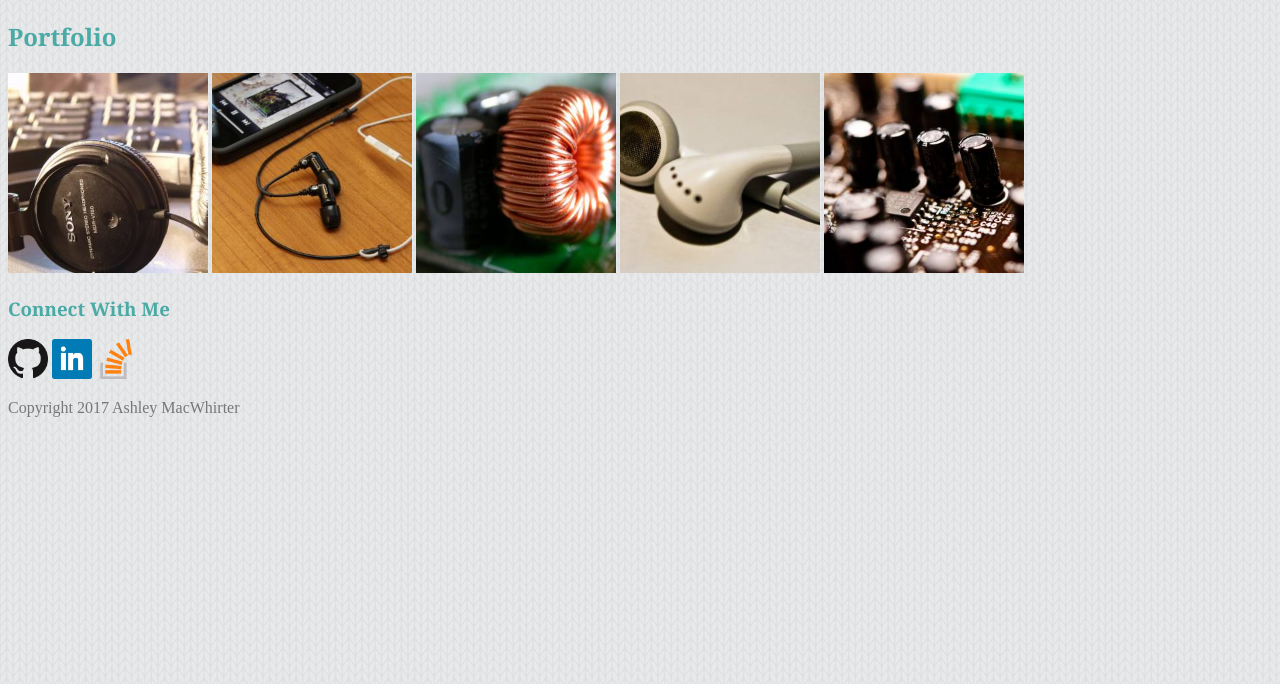
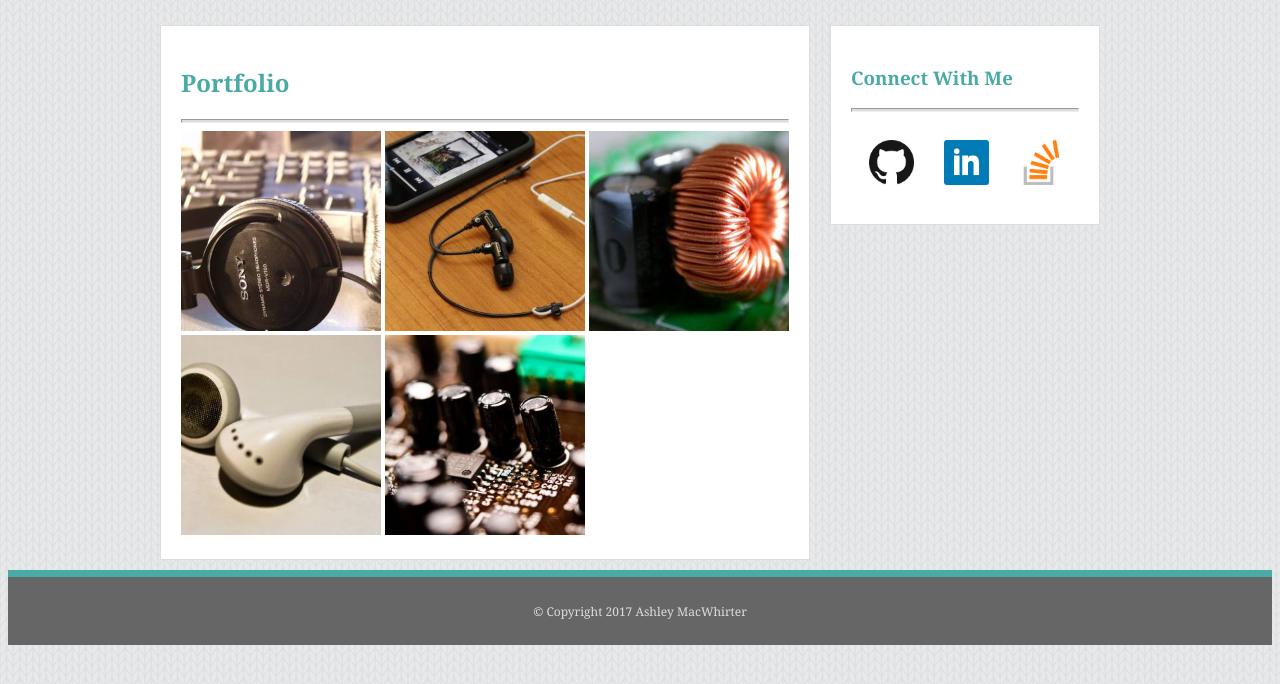
Before and after one commit to amacwhirter/Basic-Portfolio, a PHP site: page /portfolio.html in a window 1280 px wide. Shown: the part 83-767 px from the top of the page. Run offline with PHP 8.4, Linux system fonts and the light colour scheme.

Commit message:
portfolio updates

```diff
--- a/assets/css/style.css
+++ b/assets/css/style.css
@@ -129,7 +129,7 @@ hr {
 	margin: 10px;
 }
 
-p {
+.body-text {
 	color: #777777;
 }
 
@@ -144,3 +144,15 @@ p {
 	border-color: #dddddd;
 	float: right;
 	position: static;
+}
+
+.aside {
+	box-sizing: border-box;
+	float: right;
+}
+
+#link {
+	float: left;
+	margin: 0 auto;
+	padding: 20px 15px 5px 15px;
+}
--- a/portfolio.html
+++ b/portfolio.html
@@ -16,21 +16,30 @@
 	</div>
 
 <body>
+	<div class="container">
+		<div id="columnOne">
 			<h2>Portfolio</h2>
+				<hr>
 					<a href="#"><img src=assets/images/placeholder1.jpg alt="Portfolio One" style="width:200px;height:200px;"></a>
 					<a href="#"><img src=assets/images/placeholder2.jpg alt="Portfolio Two" style="width:200px;height:200px;"></a>
 					<a href="#"><img src=assets/images/placeholder3.jpg alt="Portfolio Three" style="width:200px;height:200px;"></a>
 					<a href="#"><img src=assets/images/placeholder4.jpg alt="Portfolio Four" style="width:200px;height:200px;"></a>
 					<a href="#"><img src=assets/images/placeholder5.jpg alt="Portfolio Five" style="width:200px;height:200px;"></a>
+		</div>
 
+		<div id="columnTwo">
 			<h3>Connect With Me</h3>
-			<img src=assets/images/github.png alt="Github" style="width:40px;height:40px;">
-			<img src=assets/images/linkedin.png alt="LinkedIn" style="width:40px;height:40px">
-			<img src=assets/images/stack_overflow.png alt="Stack Overflow" style="width:40px;height:40px">
-
+			<hr>
+				<div class="aside">
+					<div id="link"><a href="#"><img src="assets/images/github.png" alt="Github" style="width:45px;height:45px;border:0;"></a></div>
+					<div id="link"><a href="#"><img src="assets/images/linkedin.png" alt="LinkedIn" style="width:45px;height:45px;border:0;"></a></div>
+					<div id="link"><a href="#"><img src="assets/images/stack_overflow.png" alt="Stack Overflow" style="width:45px;height:45px;border:0;"></a></div>
+				</div>
+		</div>
+	</div>
 </body>
 
-	<footer>
-		<p>Copyright 2017 Ashley MacWhirter</p>
-	</footer>
+	<div id="footer">
+		<p>&copy Copyright 2017 Ashley MacWhirter</p>
+	</div>
 </html>
```
Also changed, not shown: contact.html (+20 -10 lines), index.html (+12 -14 lines), 1 other file. Lines whose indentation alone changed are shown as unchanged.
